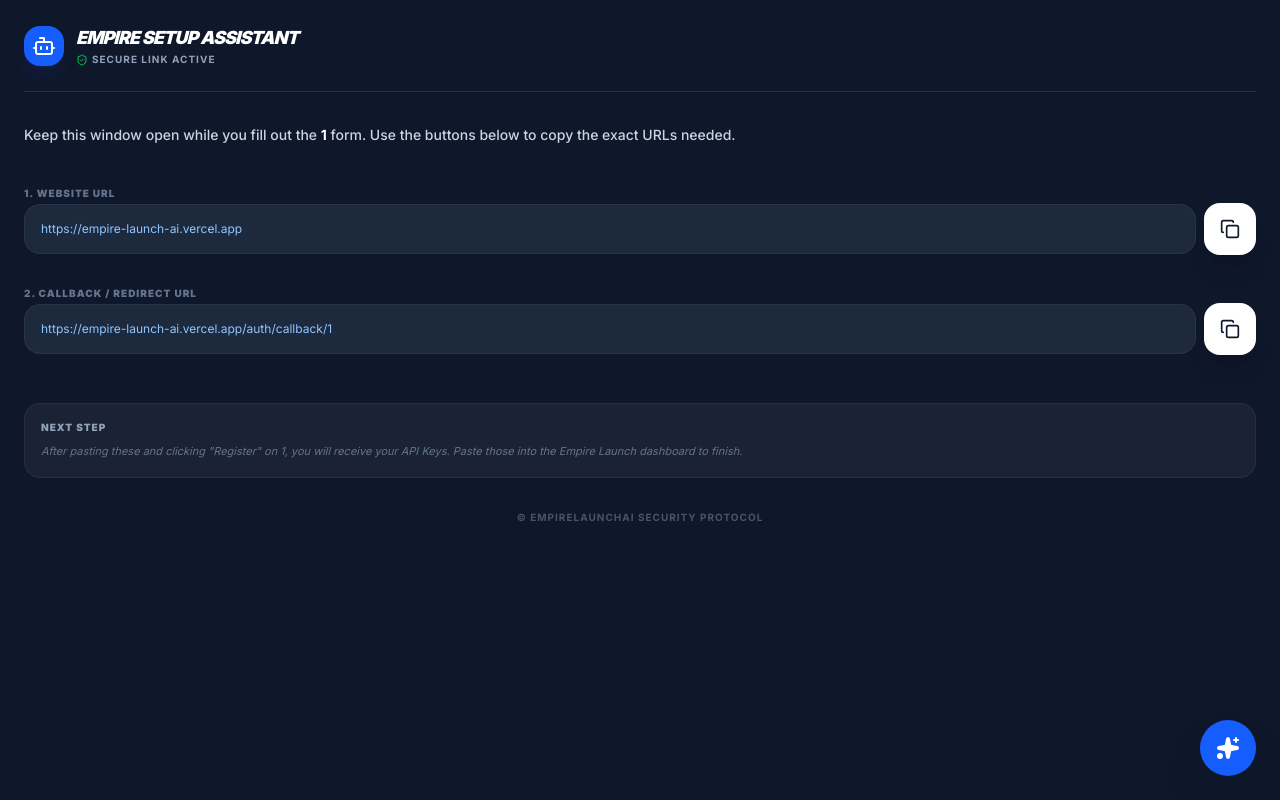
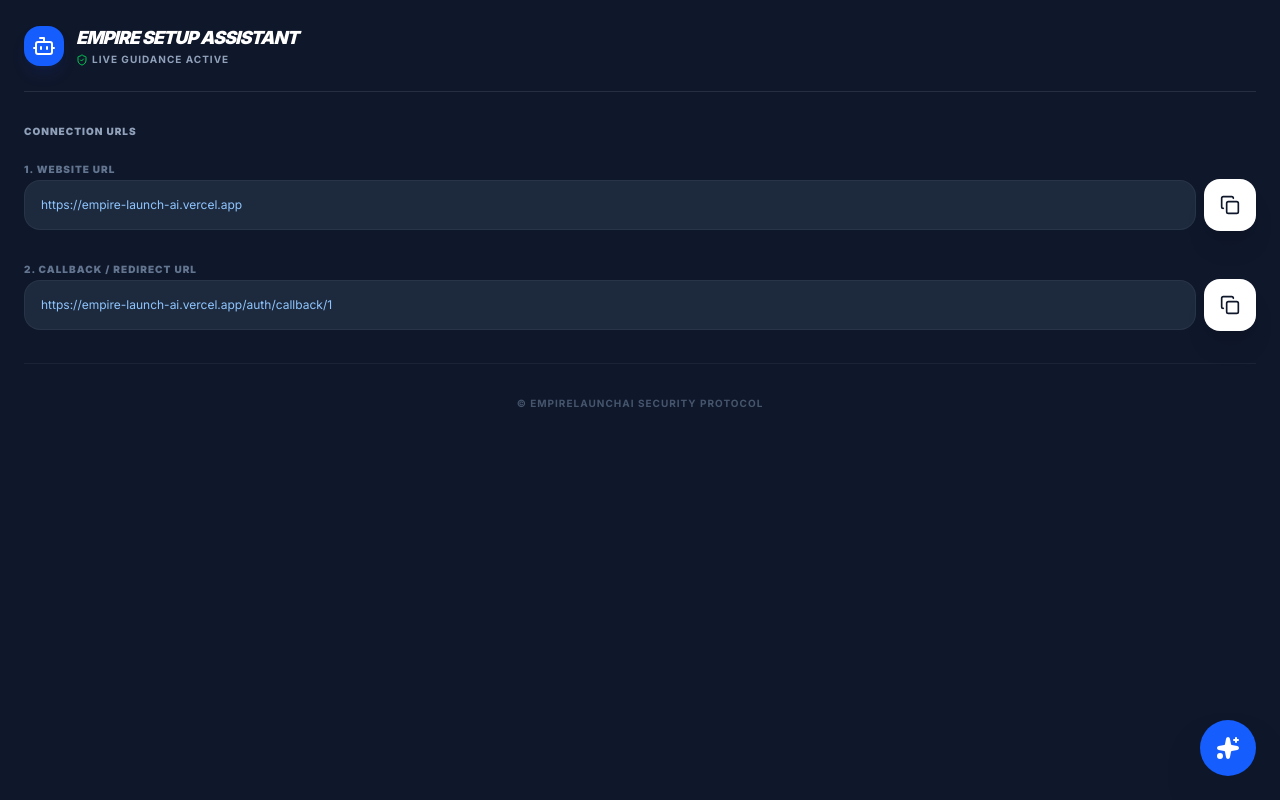
Before and after one commit to EmpireLaunchCEO/EmpireLaunchAI-frontend, a Next.js app: page /setup-helper/1 in a window 1280 px wide. Built offline with nearby package versions, Linux system fonts and the light colour scheme.

Commit message:
UX: Enhanced Setup Assistant with step-by-step form guidance for Etsy/Socials

```diff
--- a/src/app/setup-helper/[platform]/page.tsx
+++ b/src/app/setup-helper/[platform]/page.tsx
@@ -2,13 +2,36 @@
 
 import React from 'react';
 import { useParams } from 'next/navigation';
-import { Copy, Check, ExternalLink, Bot, ShieldCheck } from 'lucide-react';
+import { Copy, Check, ExternalLink, Bot, ShieldCheck, ListChecks } from 'lucide-react';
+
+const platformGuidance: Record<string, { step: string; instruction: string }[]> = {
+  etsy: [
+    { step: "Application Name", instruction: "EmpireLaunch AI - Staci" },
+    { step: "Description", instruction: "AI assistant for managing my business." },
+    { step: "Application Website", instruction: "Use the copy button below for Website URL." },
+    { step: "Type of Application", instruction: "Select 'Seller Tools'." },
+    { step: "Who will use it?", instruction: "Select 'Myself or people I work with'." },
+    { step: "Commercial purposes?", instruction: "Select 'Yes'." },
+    { step: "Callback URL", instruction: "Use the second copy button below." }
+  ],
+  tiktok: [
+    { step: "App Name", instruction: "EmpireLaunch Marketing" },
+    { step: "Category", instruction: "Select 'Marketing' or 'Business Tools'." },
+    { step: "Redirect URI", instruction: "Use the second copy button below." }
+  ],
+  meta: [
+    { step: "App Type", instruction: "Select 'Business' or 'Consumer'." },
+    { step: "Display Name", instruction: "EmpireLaunch Social" },
+    { step: "Permissions", instruction: "Ensure 'instagram_basic' and 'pages_show_list' are checked." }
+  ]
+};
 
 export default function SetupHelper() {
   const params = useParams();
   const platform = params.platform as string;
   const [copied, setCopied] = React.useState<string | null>(null);
 
+  const guidance = platformGuidance[platform.toLowerCase()] || [];
   const websiteUrl = 'https://empire-launch-ai.vercel.app';
   const callbackUrl = `https://empire-launch-ai.vercel.app/auth/callback/${platform}`;
 
@@ -27,16 +50,36 @@
         <div>
           <h1 className="text-lg font-black uppercase tracking-tighter italic">Empire Setup Assistant</h1>
           <p className="text-[10px] text-slate-400 font-bold uppercase tracking-widest flex items-center gap-1">
-            <ShieldCheck className="w-3 h-3 text-green-500" /> Secure Link Active
+            <ShieldCheck className="w-3 h-3 text-green-500" /> Live Guidance Active
           </p>
         </div>
       </div>
 
-      <p className="text-sm font-medium text-slate-300 leading-relaxed mb-8">
-        Keep this window open while you fill out the <span className="text-white font-bold capitalize">{platform}</span> form. Use the buttons below to copy the exact URLs needed.
-      </p>
+      {/* Dynamic Guidance Section */}
+      {guidance.length > 0 && (
+        <div className="mb-8 space-y-4">
+          <div className="flex items-center gap-2 mb-4">
+            <ListChecks className="w-4 h-4 text-blue-400" />
+            <h2 className="text-[10px] font-black uppercase tracking-widest text-slate-400">Step-by-Step Guidance</h2>
+          </div>
+          <div className="bg-white/5 rounded-2xl border border-white/5 overflow-hidden">
+            {guidance.map((item, index) => (
+              <div key={index} className="p-4 border-b border-white/5 last:border-0 hover:bg-white/10 transition-colors">
+                <span className="text-[9px] font-black uppercase tracking-widest text-blue-400 block mb-1">
+                  Field: {item.step}
+                </span>
+                <p className="text-xs font-bold text-slate-200 leading-relaxed">
+                  {item.instruction}
+                </p>
+              </div>
+            ))}
+          </div>
+        </div>
+      )}
 
       <div className="space-y-6">
+        <h2 className="text-[10px] font-black uppercase tracking-widest text-slate-400 mb-4">Connection URLs</h2>
+
         {/* Website URL */}
         <div className="space-y-3">
           <label className="text-[10px] font-black uppercase tracking-widest text-slate-500">1. Website URL</label>
@@ -74,14 +117,7 @@
         </div>
       </div>
 
-      <div className="mt-12 p-4 rounded-2xl bg-white/5 border border-white/5">
-        <h4 className="text-[10px] font-black uppercase tracking-widest text-slate-400 mb-2">Next Step</h4>
-        <p className="text-[11px] text-slate-500 leading-relaxed italic">
-          After pasting these and clicking "Register" on {platform}, you will receive your API Keys. Paste those into the Empire Launch dashboard to finish.
-        </p>
-      </div>
-
-      <div className="mt-8 text-center">
+      <div className="mt-8 text-center border-t border-white/5 pt-8">
         <p className="text-[10px] text-slate-600 font-bold uppercase tracking-widest">
           © EmpireLaunchAI Security Protocol
         </p>
```
